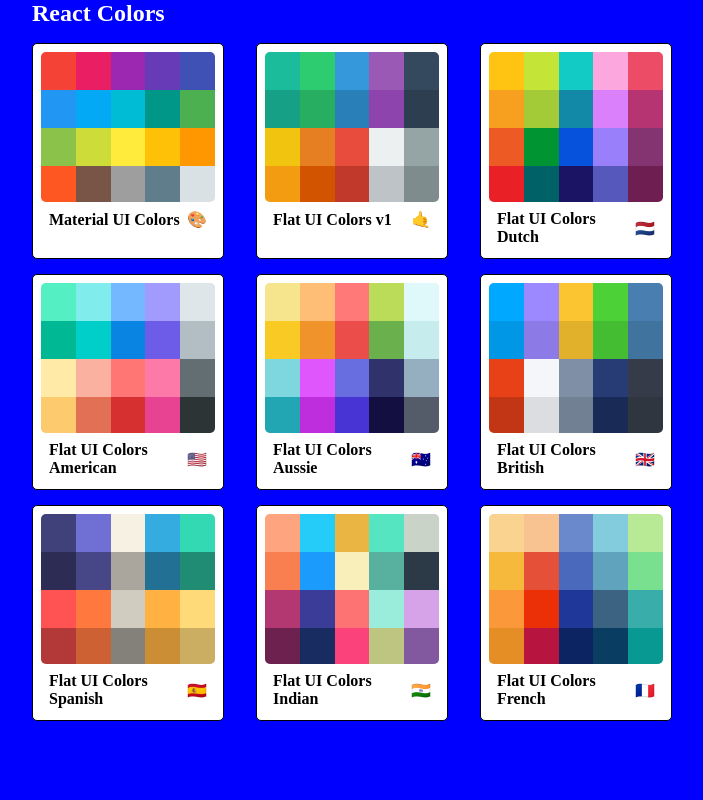
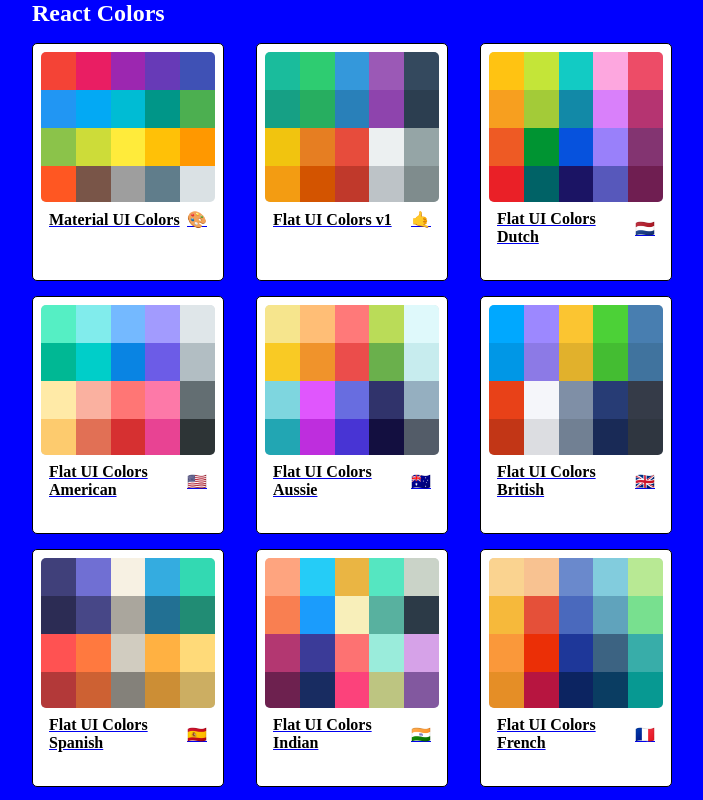
Before and after one commit to Fernando-Andres-Ramos/Colors-Palettes, a React (Vite) app: page / in a window 1280 px wide. Shown: the whole page, without its empty margins (288-991 px from the left). Built offline with nearby package versions, Linux system fonts and the light colour scheme.

Commit message:
Link to palettes

```diff
--- a/src/components/PaletteList/PaletteList.jsx
+++ b/src/components/PaletteList/PaletteList.jsx
@@ -1,6 +1,6 @@
-import React, { Component } from 'react'
+import React, { Component, useEffect, useState } from 'react'
 import styles from './PaletteList.module.css'
-import {Link} from 'react-router-dom'
+import {Link, useNavigate} from 'react-router-dom'
 import MiniPalette from '../MiniPalette/MiniPalette.jsx'
 import { css} from '@emotion/react'
 import styled from '@emotion/styled'
@@ -33,7 +33,6 @@
   grid-template-columns: repeat(3,30%);
   grid-gap: 5%;
 `
-
 const Title = styled.h1`
   width: 100%;
   color: white;
@@ -41,10 +40,12 @@
   font-weight: 800;
 `
 
-class PaletteList extends Component{
+function PaletteList(props){
 
-  render(){
-    const {palettes} = this.props
+  const [id, setId] = useState("")
+  const navigate = useNavigate()
+
+  const {palettes} = props
   return(
     <Root>
       <PaletteList_Container>
@@ -52,14 +53,16 @@
           <Title>React Colors</Title>
         </PaletteList_Nav>
         <Palettes>
-            {palettes.map(palette=>
-              <MiniPalette {...palette}/>
+          {palettes.map(palette =>
+            <Link
+              to={`/palette/${palette.id}`}
+              key={palette.id}>
+              <MiniPalette {...palette}/></Link>
           )}
         </Palettes>
       </PaletteList_Container>
     </Root>
   )
 }
-}
 
 export default PaletteList
```
Lines whose indentation alone changed are shown as unchanged.
